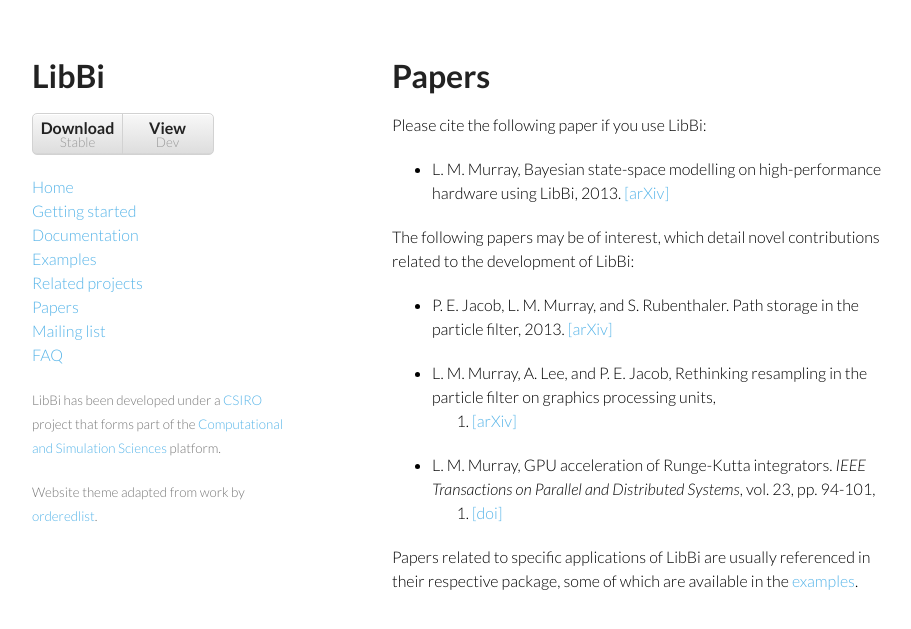
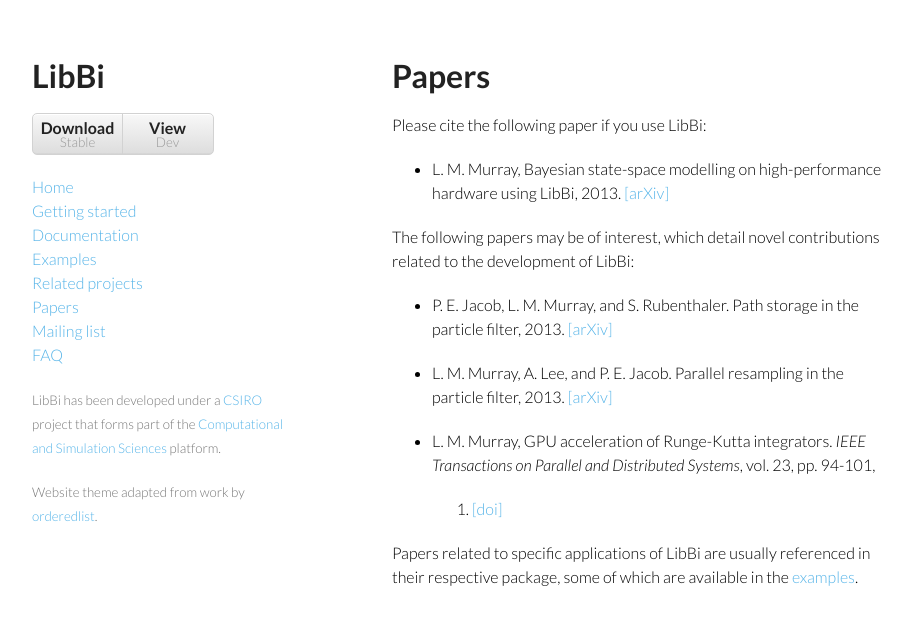
Before and after one commit to lawmurray/LibBi, a Jekyll site: the page built from 40-papers.md, in a window 1280 px wide. Shown: the top 629 px of the page, without its empty margins (178-1089 px from the left). Built offline with Jekyll 4.4.1, drawn with Linux system fonts in a browser that asks for light colours.

Commit message:
Added Resampling package, plus news item on this and updated accompanying paper.

```diff
--- a/40-papers.md
+++ b/40-papers.md
@@ -19,9 +19,8 @@
 * P. E. Jacob, L. M. Murray, and S. Rubenthaler. Path storage in the particle
   filter, 2013. [\[arXiv\]](http://arxiv.org/abs/1307.3180)
 
-* L. M. Murray, A. Lee, and P. E. Jacob, Rethinking resampling in the particle
-  filter on graphics processing units,
-  2013. [\[arXiv\]](http://arxiv.org/abs/1301.4019)
+* L. M. Murray, A. Lee, and P. E. Jacob. Parallel resampling in the particle
+  filter, 2013. [\[arXiv\]](http://arxiv.org/abs/1301.4019)
 
 * L. M. Murray, GPU acceleration of Runge-Kutta integrators. *IEEE
   Transactions on Parallel and Distributed Systems*, vol. 23, pp. 94-101,
--- a/_layouts/index.html
+++ b/_layouts/index.html
@@ -7,8 +7,8 @@
 <ul>
 {% for post in site.posts %}
   <li>
-  <a href="{{ post.url }}">{{ post.title }}</a>
-  {{ post.excerpt | strip_html }} <strong>{{ post.date | date_to_string }}</strong><br/></li>
+  <a href="{{ post.url }}">{{ post.title }}</a><br/>
+  {{ post.date | date_to_string }}</li>
 {% endfor %}
 </ul>
 
```
Also changed, not shown: _posts/2014-05-08-Updated-paper-and-package-on-resampling-algorithms-in-LibBi.md (added, +18 -0 lines), packages/Resampling.md (added, +57 -0 lines).
